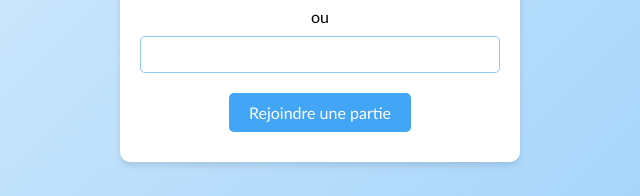
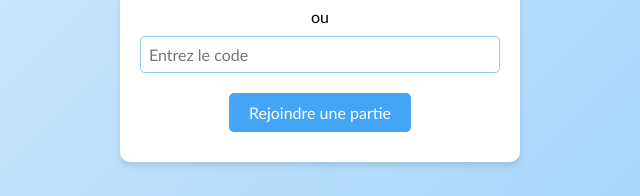
Before and after one commit to noahheinrich/chifoumi, a website: page client/index.html in a window 1280 px wide. Shown: the part 339-535 px from the top of the page, 320-960 px from the left. Drawn offline with nearby package versions, Linux system fonts and the light colour scheme; no server answers.

Commit message:
placeholder

```diff
--- a/client/index.html
+++ b/client/index.html
@@ -15,7 +15,7 @@
     <div id="initial">
         <button onclick="createGame()">Créer une partie</button>
         <div>ou</div>
-        <input type="text" name="" id="roomUniqueID" />
+        <input type="text" name="" id="roomUniqueID" placeholder="Entrez le code"/>
         <button onclick="joinGame()">Rejoindre une partie</button>
     </div>
     <div id="gamePlay">
```
